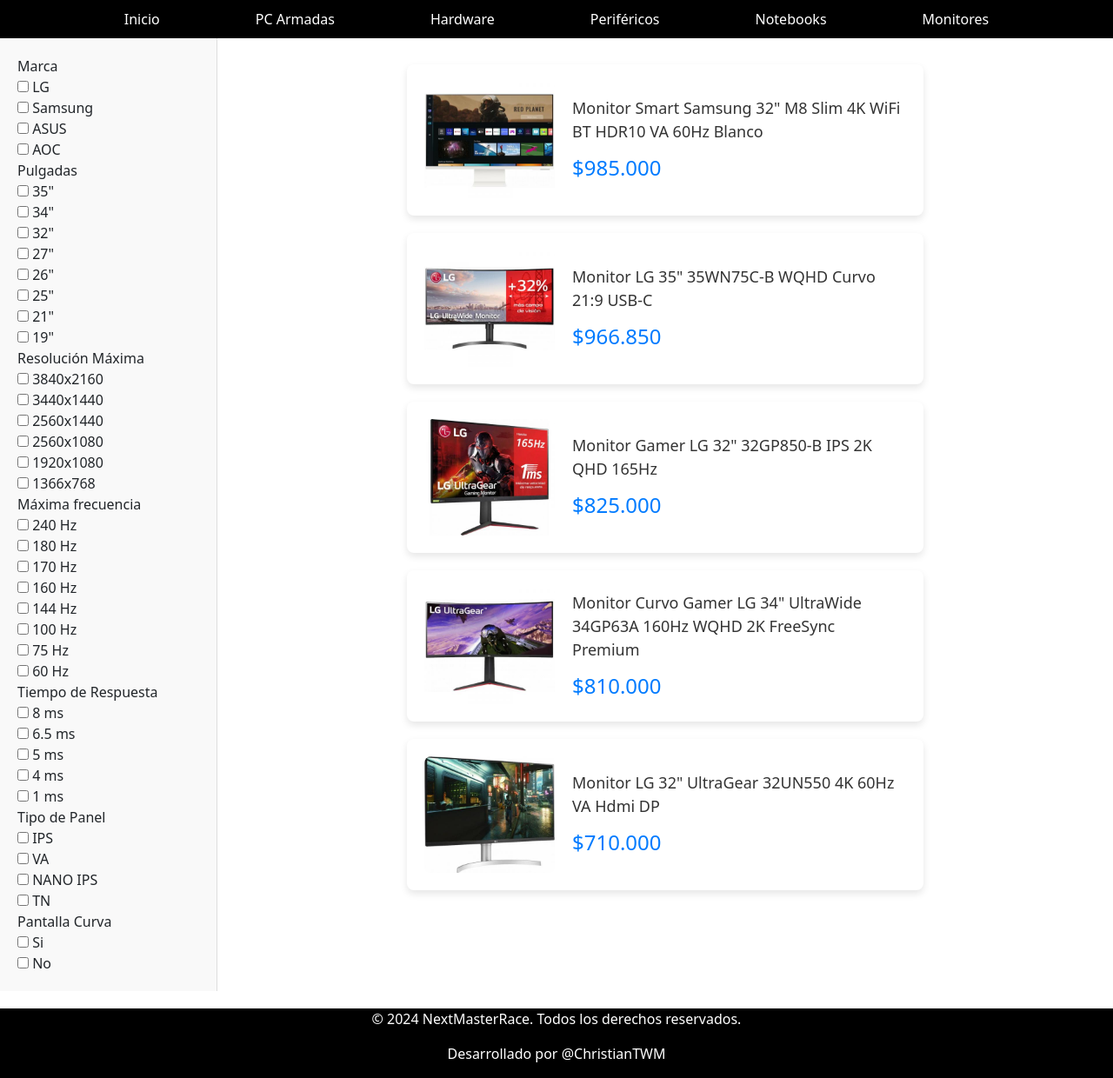
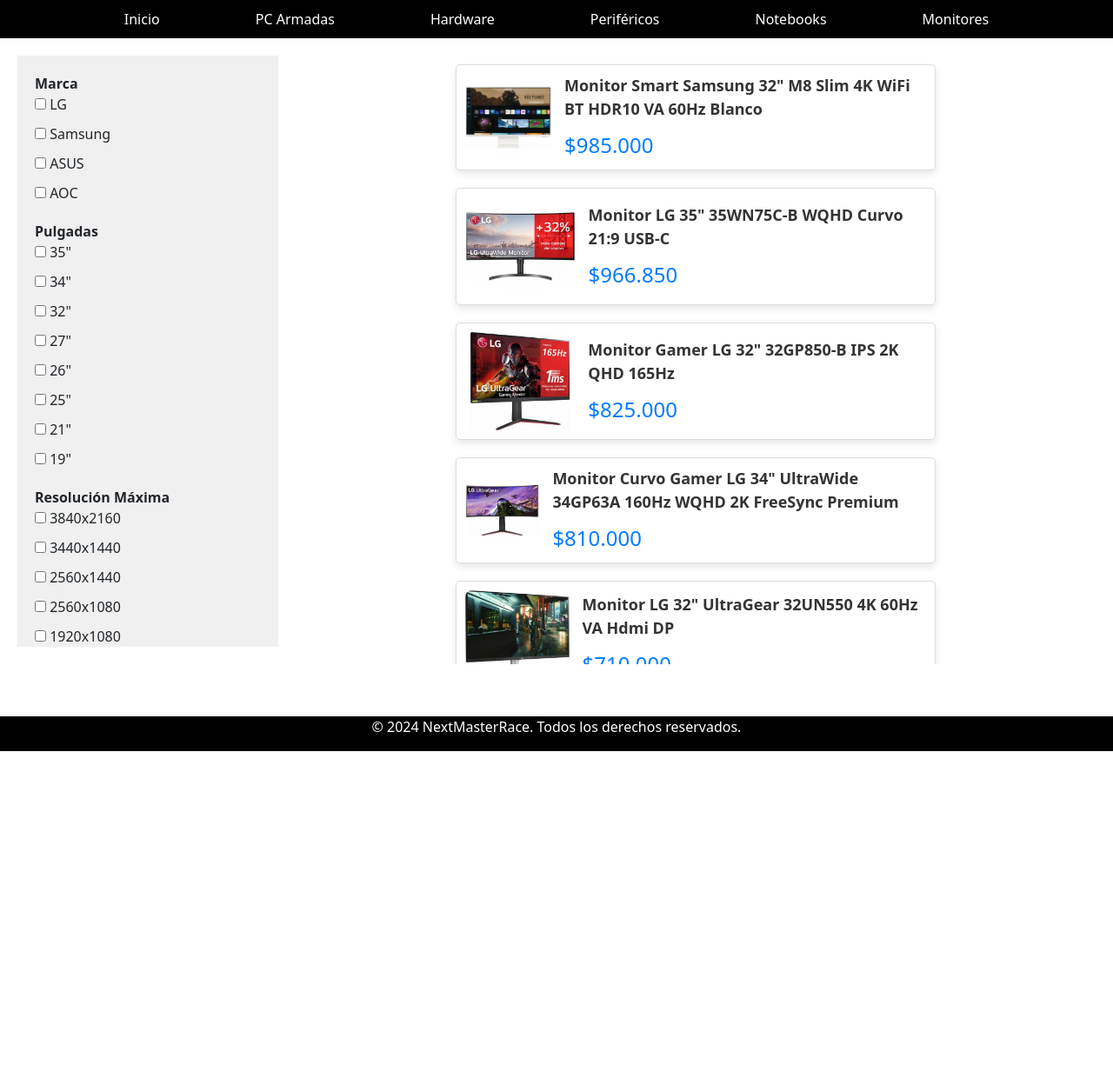
Before and after one commit to xChristianTWM/Desarrollo-Web, a website: page html/monitores.html in a window 1280 px wide. Shown: the whole page at 87% size. After the commit the page ends 864 px from the top, so only its background shows below. Drawn offline with nearby package versions, Linux system fonts and the light colour scheme.

Commit message:
config style

```diff
--- a/html/monitores.html
+++ b/html/monitores.html
@@ -9,7 +9,7 @@
     <link rel="preconnect" href="https://fonts.gstatic.com" crossorigin>
     <link href="https://fonts.googleapis.com/css2?family=Bebas+Neue&family=Poppins:ital,wght@0,100;0,200;0,300;0,400;0,500;0,600;0,700;0,800;0,900&display=swap" rel="stylesheet">
     <script src="../script.js"></script>
-    <title>NextMasterRace - Monitores</title>
+    <title>NextMasterRace - Hardware</title>
 </head>
 <body>
 
@@ -30,133 +30,133 @@
             <div class="filter-section">
                 <span class="filter-title">Marca</span>
                 <div>
-                    <label><input type="checkbox" name="brand" value="AMD"> LG</label>
+                    <label><input type="checkbox" name="brand" value="LG"> LG</label>
                 </div>
                 <div>
-                    <label><input type="checkbox" name="brand" value="Intel"> Samsung</label>
+                    <label><input type="checkbox" name="brand" value="Samsung"> Samsung</label>
                 </div>
                 <div>
-                    <label><input type="checkbox" name="brand" value="Intel"> ASUS</label>
+                    <label><input type="checkbox" name="brand" value="ASUS"> ASUS</label>
                 </div>
                 <div>
-                    <label><input type="checkbox" name="brand" value="Intel"> AOC</label>
+                    <label><input type="checkbox" name="brand" value="AOC"> AOC</label>
                 </div>
             </div>
             <div class="filter-section">
                 <span class="filter-title">Pulgadas</span>
                 <div>
-                    <label><input type="checkbox" name="storage" value="1TB"> 35"</label>
+                    <label><input type="checkbox" name="size" value="35"> 35"</label>
                 </div>
                 <div>
-                    <label><input type="checkbox" name="storage" value="512GB"> 34"</label>
+                    <label><input type="checkbox" name="size" value="34"> 34"</label>
                 </div>
                 <div>
-                    <label><input type="checkbox" name="storage" value="256GB"> 32"</label>
+                    <label><input type="checkbox" name="size" value="32"> 32"</label>
                 </div>
                 <div>
-                    <label><input type="checkbox" name="storage" value="128GB"> 27"</label>
+                    <label><input type="checkbox" name="size" value="27"> 27"</label>
                 </div>
                 <div>
-                    <label><input type="checkbox" name="storage" value="128GB"> 26"</label>
+                    <label><input type="checkbox" name="size" value="26"> 26"</label>
                 </div>
                 <div>
-                    <label><input type="checkbox" name="storage" value="128GB"> 25"</label>
+                    <label><input type="checkbox" name="size" value="25"> 25"</label>
                 </div>
                 <div>
-                    <label><input type="checkbox" name="storage" value="128GB"> 21"</label>
+                    <label><input type="checkbox" name="size" value="21"> 21"</label>
                 </div>
                 <div>
-                    <label><input type="checkbox" name="storage" value="128GB"> 19"</label>
+                    <label><input type="checkbox" name="size" value="19"> 19"</label>
                 </div>
             </div>
             <div class="filter-section">
                 <span class="filter-title">Resolución Máxima</span>
                 <div>
-                    <label><input type="checkbox" name="storage-format" value="SSD"> 3840x2160</label>
+                    <label><input type="checkbox" name="resolution" value="3840x2160"> 3840x2160</label>
                 </div>
                 <div>
-                    <label><input type="checkbox" name="storage-format" value="HDD"> 3440x1440</label>
+                    <label><input type="checkbox" name="resolution" value="3440x1440"> 3440x1440</label>
                 </div>
                 <div>
-                    <label><input type="checkbox" name="storage-format" value="HDD"> 2560x1440</label>
+                    <label><input type="checkbox" name="resolution" value="2560x1440"> 2560x1440</label>
                 </div>
                 <div>
-                    <label><input type="checkbox" name="storage-format" value="HDD"> 2560x1080</label>
+                    <label><input type="checkbox" name="resolution" value="2560x1080"> 2560x1080</label>
                 </div>
                 <div>
-                    <label><input type="checkbox" name="storage-format" value="HDD"> 1920x1080</label>
+                    <label><input type="checkbox" name="resolution" value="1920x1080"> 1920x1080</label>
                 </div>
                 <div>
-                    <label><input type="checkbox" name="storage-format" value="HDD"> 1366x768</label>
+                    <label><input type="checkbox" name="resolution" value="1366x768"> 1366x768</label>
                 </div>
             </div>
             <div class="filter-section">
                 <span class="filter-title">Máxima frecuencia</span>
                 <div>
-                    <label><input type="checkbox" name="processor" value="i3"> 240 Hz</label>
+                    <label><input type="checkbox" name="refresh-rate" value="240"> 240 Hz</label>
                 </div>
                 <div>
-                    <label><input type="checkbox" name="processor" value="i5"> 180 Hz</label>
+                    <label><input type="checkbox" name="refresh-rate" value="180"> 180 Hz</label>
                 </div>
                 <div>
-                    <label><input type="checkbox" name="processor" value="i5"> 170 Hz</label>
+                    <label><input type="checkbox" name="refresh-rate" value="170"> 170 Hz</label>
                 </div>
                 <div>
-                    <label><input type="checkbox" name="processor" value="i5"> 160 Hz</label>
+                    <label><input type="checkbox" name="refresh-rate" value="160"> 160 Hz</label>
                 </div>
                 <div>
-                    <label><input type="checkbox" name="processor" value="i5"> 144 Hz</label>
+                    <label><input type="checkbox" name="refresh-rate" value="144"> 144 Hz</label>
                 </div>
                 <div>
-                    <label><input type="checkbox" name="processor" value="i5"> 100 Hz</label>
+                    <label><input type="checkbox" name="refresh-rate" value="100"> 100 Hz</label>
                 </div>
                 <div>
-                    <label><input type="checkbox" name="processor" value="i5"> 75 Hz</label>
+                    <label><input type="checkbox" name="refresh-rate" value="75"> 75 Hz</label>
                 </div>
                 <div>
-                    <label><input type="checkbox" name="processor" value="i5"> 60 Hz</label>
+                    <label><input type="checkbox" name="refresh-rate" value="60"> 60 Hz</label>
                 </div>
             </div>
             <div class="filter-section">
                 <span class="filter-title">Tiempo de Respuesta</span>
                 <div>
-                    <label><input type="checkbox" name="ram" value="4GB"> 8 ms</label>
+                    <label><input type="checkbox" name="response-time" value="8ms"> 8 ms</label>
                 </div>
                 <div>
-                    <label><input type="checkbox" name="ram" value="8GB"> 6.5 ms</label>
+                    <label><input type="checkbox" name="response-time" value="6.5ms"> 6.5 ms</label>
                 </div>
                 <div>
-                    <label><input type="checkbox" name="ram" value="16GB"> 5 ms</label>
+                    <label><input type="checkbox" name="response-time" value="5ms"> 5 ms</label>
                 </div>
                 <div>
-                    <label><input type="checkbox" name="ram" value="16GB"> 4 ms</label>
+                    <label><input type="checkbox" name="response-time" value="4ms"> 4 ms</label>
                 </div>
                 <div>
-                    <label><input type="checkbox" name="ram" value="16GB"> 1 ms</label>
+                    <label><input type="checkbox" name="response-time" value="1ms"> 1 ms</label>
                 </div>
             </div>
             <div class="filter-section">
                 <span class="filter-title">Tipo de Panel</span>
                 <div>
-                    <label><input type="checkbox" name="ram" value="4GB"> IPS</label>
+                    <label><input type="checkbox" name="panel-type" value="IPS"> IPS</label>
                 </div>
                 <div>
-                    <label><input type="checkbox" name="ram" value="8GB"> VA</label>
+                    <label><input type="checkbox" name="panel-type" value="VA"> VA</label>
                 </div>
                 <div>
-                    <label><input type="checkbox" name="ram" value="16GB"> NANO IPS</label>
+                    <label><input type="checkbox" name="panel-type" value="NANO IPS"> NANO IPS</label>
                 </div>
                 <div>
-                    <label><input type="checkbox" name="ram" value="16GB"> TN</label>
+                    <label><input type="checkbox" name="panel-type" value="TN"> TN</label>
                 </div>
             </div>
             <div class="filter-section">
                 <span class="filter-title">Pantalla Curva</span>
                 <div>
-                    <label><input type="checkbox" name="ram" value="4GB"> Si</label>
+                    <label><input type="checkbox" name="curved" value="yes"> Sí</label>
                 </div>
                 <div>
-                    <label><input type="checkbox" name="ram" value="8GB"> No</label>
+                    <label><input type="checkbox" name="curved" value="no"> No</label>
                 </div>
             </div>
         </aside>
@@ -164,7 +164,7 @@
             <ol class="container-list">
                 <li class="container-product-card">
                     <div class="img-product">
-                        <img src="../assets/monitores-productos/compragamer_Imganen_general_38270_Monitor_Smart_Samsung_32__M8_Slim_4K_WiFi_BT_HDR10_VA_60Hz_Blanco_eccc6b46-grn.jpg" alt="nb1">
+                        <img src="../assets/monitores-productos/compragamer_Imganen_general_38270_Monitor_Smart_Samsung_32__M8_Slim_4K_WiFi_BT_HDR10_VA_60Hz_Blanco_eccc6b46-grn.jpg" alt="Monitor Samsung 32\" M8 Slim 4K">
                     </div>
                     <div>
                         <div class="tittle-product">
@@ -177,7 +177,7 @@
                 </li>
                 <li class="container-product-card">
                     <div class="img-product">
-                        <img src="../assets/monitores-productos/compragamer_Imganen_general_39541_Monitor_LG_35__35WN75C-B_WQHD_Curvo_21_9_USB-C__ee4dd7f4-grn.jpg" alt="nb1">
+                        <img src="../assets/monitores-productos/compragamer_Imganen_general_39541_Monitor_LG_35__35WN75C-B_WQHD_Curvo_21_9_USB-C__ee4dd7f4-grn.jpg" alt="Monitor LG 35\" 35WN75C-B WQHD Curvo">
                     </div>
                     <div>
                         <div class="tittle-product">
@@ -190,7 +190,7 @@
                 </li>
                 <li class="container-product-card">
                     <div class="img-product">
-                        <img src="../assets/monitores-productos/compragamer_Imganen_general_32424_Monitor_Gamer_LG_32__32GP850-B_IPS_2K_QHD_165Hz_da5d14a6-grn.jpg" alt="nb1">
+                        <img src="../assets/monitores-productos/compragamer_Imganen_general_32424_Monitor_Gamer_LG_32__32GP850-B_IPS_2K_QHD_165Hz_da5d14a6-grn.jpg" alt="Monitor Gamer LG 32\" 32GP850-B IPS 2K QHD 165Hz">
                     </div>
                     <div>
                         <div class="tittle-product">
@@ -201,10 +201,9 @@
                         </div>
                     </div>
                 </li>
-
                 <li class="container-product-card">
                     <div class="img-product">
-                        <img src="../assets/monitores-productos/compragamer_Imganen_general_39537_Monitor_Curvo_Gamer_LG_34__UltraWide_34GP63A_160Hz_WQHD_2K_FreeSync_Premium_5a89334d-grn.jpg" alt="nb1">
+                        <img src="../assets/monitores-productos/compragamer_Imganen_general_39537_Monitor_Curvo_Gamer_LG_34__UltraWide_34GP63A_160Hz_WQHD_2K_FreeSync_Premium_5a89334d-grn.jpg" alt="Monitor Curvo Gamer LG 34\" UltraWide 34GP63A 160Hz">
                     </div>
                     <div>
                         <div class="tittle-product">
@@ -217,7 +216,7 @@
                 </li>
                 <li class="container-product-card">
                     <div class="img-product">
-                        <img src="../assets/monitores-productos/compragamer_Imganen_general_23717_Monitor_LG_32__UltraGear_32UN550_4K_60Hz_VA_Hdmi_DP_711833ad-grn.jpg" alt="nb1">
+                        <img src="../assets/monitores-productos/compragamer_Imganen_general_23717_Monitor_LG_32__UltraGear_32UN550_4K_60Hz_VA_Hdmi_DP_711833ad-grn.jpg" alt="Monitor LG 32\" UltraGear 32UN550 4K">
                     </div>
                     <div>
                         <div class="tittle-product">
@@ -233,17 +232,10 @@
     </div>
 
     <footer class="footer">
-        <div class="container">
-            <p>&copy; 2024 NextMasterRace. Todos los derechos reservados.</p>
-            <p>Desarrollado por @ChristianTWM</p>
+        <div class="footer-content">
+            <p>© 2024 NextMasterRace. Todos los derechos reservados.</p>
         </div>
     </footer>
 
-    <script>
-        function toggleMenu() {
-            const menuBar = document.querySelector('.container-bar');
-            menuBar.classList.toggle('active');
-        }
-    </script>
 </body>
 </html>
--- a/scss/config/_addontext.scss
+++ b/scss/config/_addontext.scss
@@ -1,6 +1,6 @@
 .text-destacado{
     padding: 40px;
-    font-family: 'Manrope', sans-serif;
+    font-family: Arial, sans-serif;
     font-size: 15px;
     color: black;
     text-align: center;
--- a/scss/config/_aside.scss
+++ b/scss/config/_aside.scss
@@ -1,138 +1,72 @@
-body {
+.main-container {
   display: flex;
-  flex-direction: row;
-  justify-content: space-between;
-  margin: 0;
-  padding: 0;
+  gap: 20px;
+  padding: 20px;
+  width: 100%;
+  height: calc(100vh - 80px); // Ajusta según la altura del header y footer
+  overflow: hidden;
+  box-sizing: border-box;
 }
 
-aside.left-column {
-  width: 250px;
+.left-column {
+  flex: 0 0 300px;
+  background-color: #f0f0f0;
   padding: 20px;
-  background-color: #f9f9f9;
-  border-right: 1px solid #ddd;
+  height: 100%;
+  overflow-y: auto;
+}
+
+.right-column {
+  flex: 1;
+  padding: 20px;
+  height: 100%;
+  overflow-y: auto;
+}
 
 .filter-section {
   margin-bottom: 20px;
+}
 
 .filter-title {
-      display: block;
-      font-size: 1.2em;
-      font-weight: 600;
-      color: #333;
+  font-weight: bold;
   margin-bottom: 10px;
-      padding-bottom: 5px;
-      border-bottom: 1px solid #ddd;
 }
 
-    div {
+.filter-section div {
   margin-bottom: 10px;
-
-      label {
-        display: flex;
-        align-items: center;
-        cursor: pointer;
-        font-size: 1em;
-        color: #555;
-
-        input[type="checkbox"] {
-          margin-right: 10px;
-        }
-      }
-    }
-  }
 }
 
-section {
-  flex-grow: 1;
-  padding: 20px;
+.filter-section label {
+  display: block;
+  margin-bottom: 5px;
+}
 
 .container-list {
-    padding: 20px;
-    list-style: none;
+  list-style-type: none;
+  padding: 0;
   margin: 0;
-    padding: 0;
-
-    li {
-      margin: 10px 20%;
-      display: flex;
-      flex-direction: column;
-      align-items: center;
-    }
 }
 
 .container-product-card {
-    display: grid;
-    grid-template-columns: 150px 1fr;
-    gap: 20px;
-    background-color: white;
-    margin: 10%;
-    padding: 20px;
-    border-radius: 8px;
-    box-shadow: 0 4px 8px rgba(0, 0, 0, 0.1);
-    align-items: center;
+  display: flex;
+  gap: 15px;
+  border: 1px solid #ddd;
+  padding: 10px;
+  margin-bottom: 20px;
+  background-color: #fff;
+  border-radius: 5px;
+}
 
-    img {
-      width: 100%;
-      height: auto;
-      border-radius: 8px;
+.img-product img {
+  max-width: 150px;
+  max-height: 150px;
+  object-fit: cover;
 }
 
 .tittle-product {
-      font-size: 18px;
-      color: #333;
+  font-weight: bold;
 }
 
 .price-notebook {
-      font-size: 24px;
-      color: #007bff;
-      margin-top: 10px;
+  color: #d9534f;
 }
-
-    &:hover {
-      cursor: pointer;
-      box-shadow: 0 12px 24px rgba(0, 0, 0, 0.2);
-      transform: translateY(-10px);
-      transition: transform 0.3s, box-shadow 0.3s;
-    }
-  }
-}
-
-@media (max-width: 768px) {
-  body {
-    flex-direction: column;
-  }
-
-  aside.left-column {
-    width: 100%;
-    border-right: none;
-    border-bottom: 1px solid #ddd;
-    padding: 10px;
-
-    .filter-section {
-      .filter-title {
-        font-size: 1.1em;
-        margin-bottom: 8px;
-        padding-bottom: 4px;
-      }
-
-      div {
-        margin-bottom: 8px;
-
-        label {
-          font-size: 0.9em;
-        }
-      }
-    }
-  }
-
-  section {
-    padding: 10px;
-
-    .container-list {
-      li {
-        margin: 10px 0;
-      }
-    }
-  }
-}
--- a/scss/style.scss
+++ b/scss/style.scss
@@ -5,3 +5,5 @@
 @import './config/grids'; //Grids Productos
 @import './config/footer'; //Footer
 @import './config/mq'; //MQ Productos
+@import './config/aside'; //aside
+@import './config/circles' //Marcas
```
Also changed, not shown: html/hardware.html (+1 -2 lines), index.html (+7 -1 lines), scss/config/_circles.scss (added, +32 -0 lines), assets/marcas/Daco_342395.png (added), assets/marcas/logitech-gaming-2-logo-png-transparent.png (added), assets/marcas/png-transparent-razer-inc-logo-others-text-logo-vertebrate.png (added), assets/marcas/pngaaa.com-2306642.png (added), style/main.css, style/style.css, 2 other files. Lines whose indentation alone changed are shown as unchanged.
